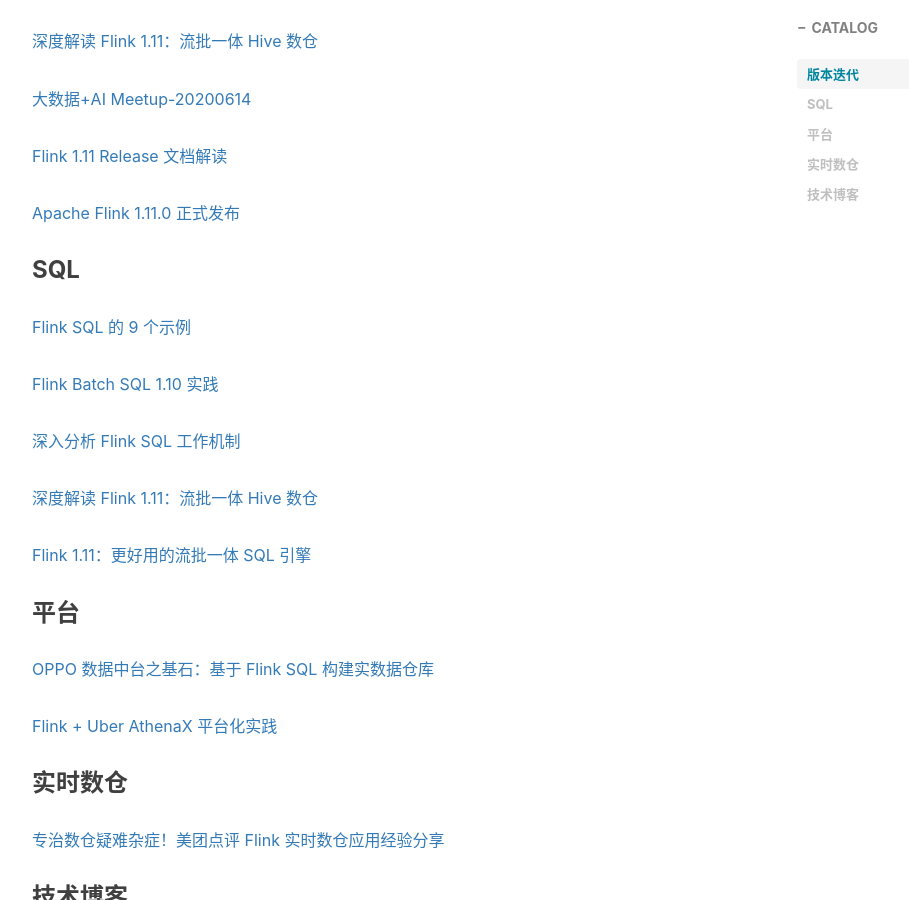
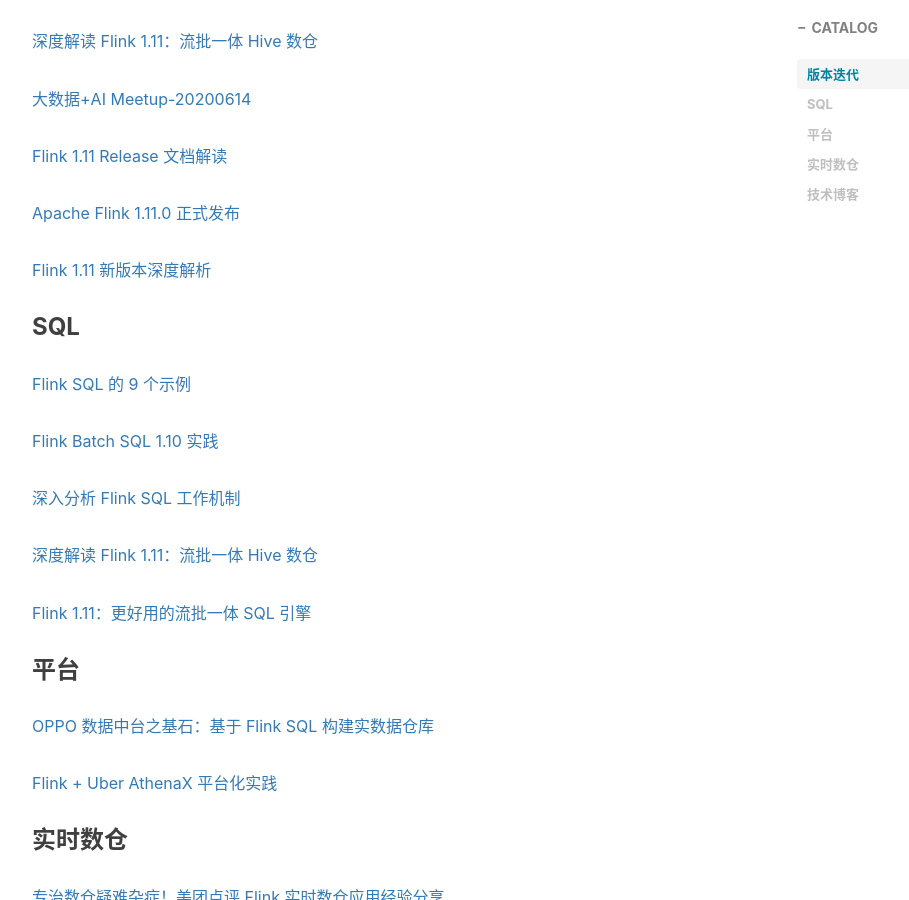
Before and after one commit to vendanner/vendanner.github.io, a Jekyll site: the page built from _posts/2020-06-08-Flink 学习资料.md, in a window 1280 px wide and 900 px high, scrolled down 706 px. Shown: the whole window, without its empty margins (233-1142 px from the left). Built offline with Jekyll 4.4.1, drawn with Linux system fonts in a browser that asks for light colours; nearby versions of some CDN libraries; comment, search, counter and statistics services are not loaded.

Commit message:
Update 2020-06-08-Flink 学习资料.md

```diff
--- a/_posts/2020-06-08-Flink 学习资料.md
+++ b/_posts/2020-06-08-Flink 学习资料.md
@@ -28,6 +28,8 @@
 [Flink 1.11 Release 文档解读](https://mp.weixin.qq.com/s/xzQCbY0fdk4Vdh7P6vTXOg)
 
 [Apache Flink 1.11.0 正式发布](https://mp.weixin.qq.com/s/XBrQL7rR2vZJHU-qOL9T9g)
+
+[Flink 1.11 新版本深度解析](https://files.alicdn.com/tpsservice/05602a95596abfcaa50e984fbdd8b722.pdf)
 
 ### SQL
 
```
